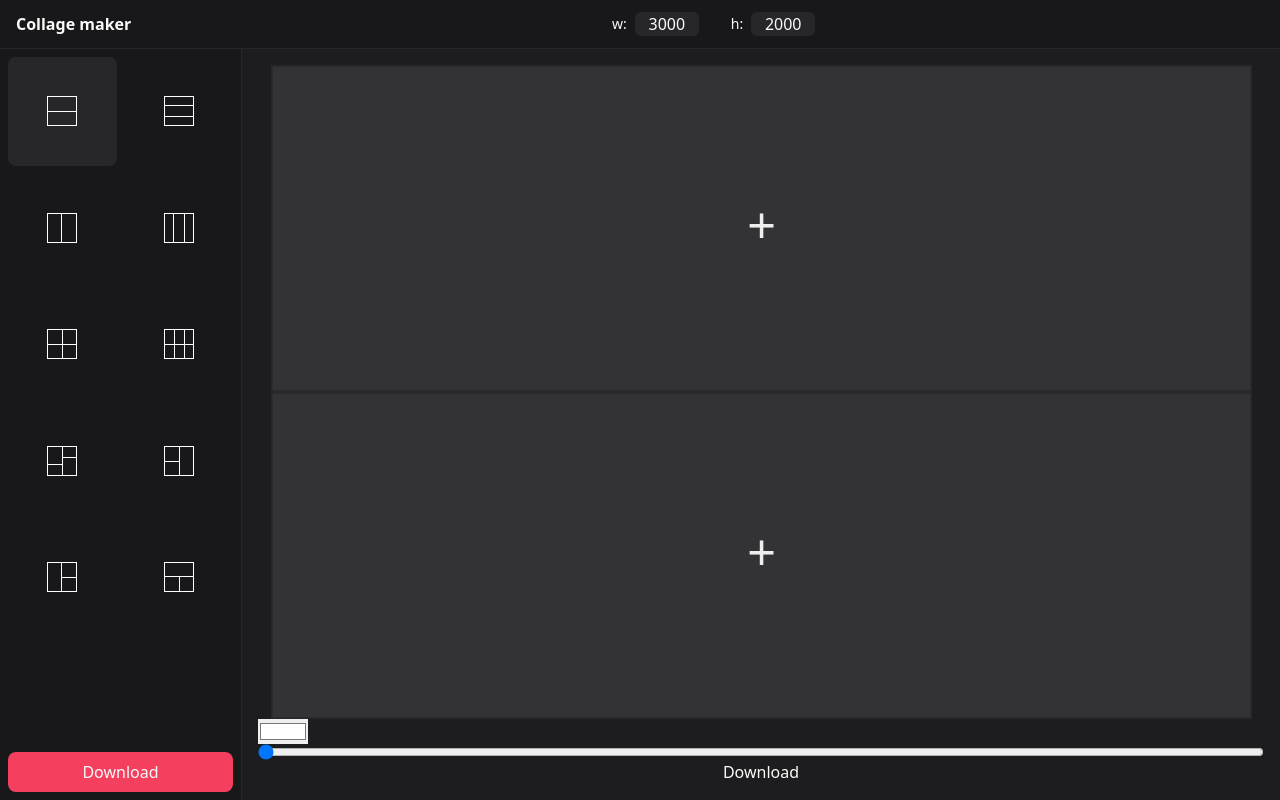
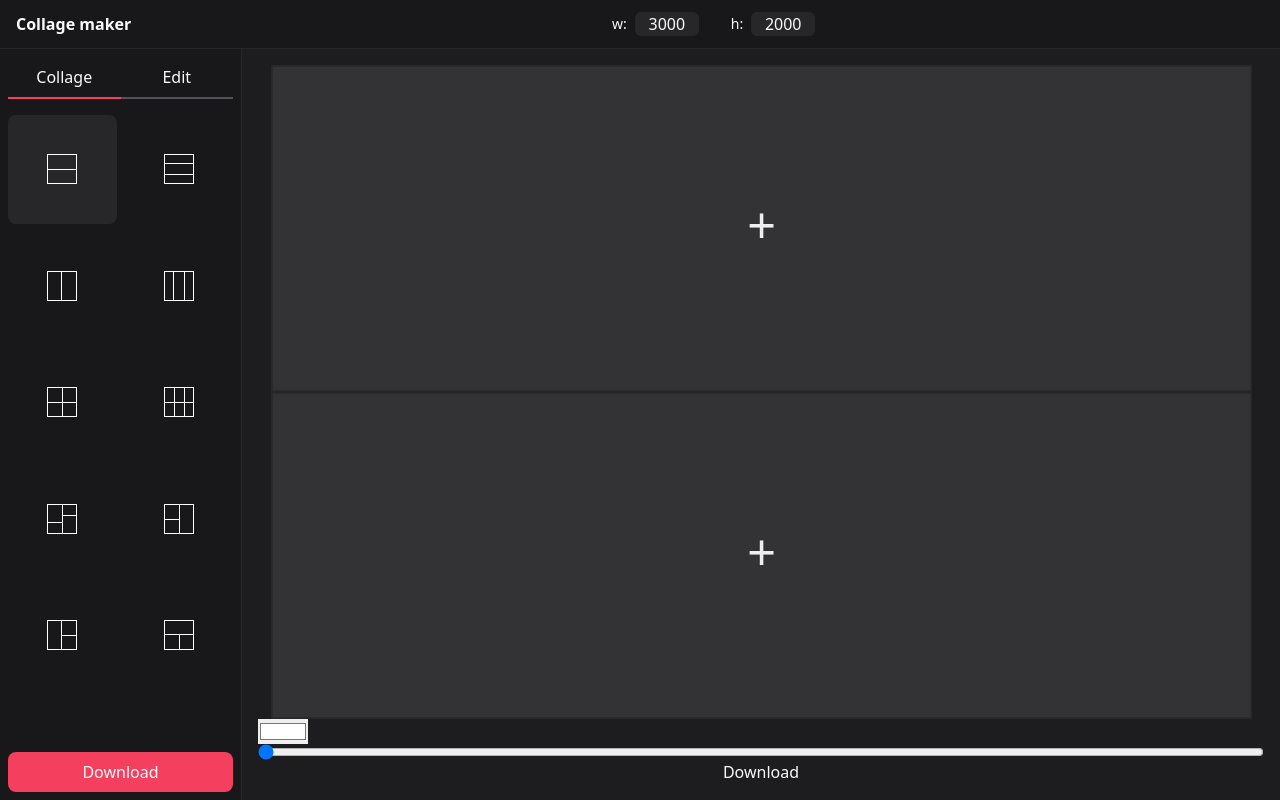
Before and after one commit to lionpuro/collage-maker, a SvelteKit app: page / in a window 1280 px wide. Built offline with nearby package versions, Linux system fonts and the light colour scheme.

Commit message:
refactor: move panel tabs to parent component for easier composition

```diff
--- a/src/lib/components/panel.svelte
+++ b/src/lib/components/panel.svelte
@@ -1,24 +1,38 @@
 <script lang="ts">
-	import { collage_templates } from "$lib/constants";
+	import type { Snippet } from "svelte";
 	let {
-		selectedTemplate,
-		selectTemplate,
-	}: { selectedTemplate: number; selectTemplate: (i: number) => void } = $props();
+		collageTab,
+		editTab,
+	}: {
+		collageTab: Snippet;
+		editTab: Snippet;
+	} = $props();
+	let currentTab = $state<"collage" | "edit">("collage");
 </script>
 
-<div class="flex flex-col gap-2 p-2">
-	<div class="flex flex-wrap gap-2 overflow-y-auto lg:content-start">
-		{#each collage_templates as template, index}
-			<button
-				onclick={() => selectTemplate(index)}
-				class="flex items-center justify-center rounded-lg p-4 hover:bg-base-800 hover:bg-opacity-50 max-lg:basis-1/5 lg:aspect-square lg:w-[calc(50%-0.25rem)] {selectedTemplate ===
-					index && 'bg-base-800'}"
-			>
-				<img src={template.icon} alt={template.name} />
-			</button>
-		{/each}
+<div class="flex h-full flex-col gap-2 p-2">
+	<div class="mb-2 flex">
+		<button
+			onclick={() => (currentTab = "collage")}
+			class="basis-1/2 border-b-2 p-2 font-medium
+				{currentTab === 'collage' ? 'border-rose-500' : 'border-base-600'}">
+			Collage
+		</button>
+		<button
+			onclick={() => (currentTab = "edit")}
+			class="basis-1/2 border-b-2 p-2 font-medium
+				{currentTab === 'edit' ? 'border-rose-500' : 'border-base-600'}">
+			Edit
+		</button>
 	</div>
-	<button class="h-fit rounded-lg bg-rose-500 p-2 font-medium lg:mt-auto lg:w-full">
+	{#if currentTab === "collage"}
+		{@render collageTab()}
+	{/if}
+	{#if currentTab === "edit"}
+		{@render editTab()}
+	{/if}
+	<button
+		class="h-fit rounded-lg bg-rose-500 p-2 font-medium lg:mt-auto lg:w-full">
 		Download
 	</button>
 </div>
--- a/src/routes/+page.svelte
+++ b/src/routes/+page.svelte
@@ -2,6 +2,7 @@
 	import Canvas from "$lib/components/canvas.svelte";
 	import Panel from "$lib/components/panel.svelte";
 	import Header from "$lib/components/header.svelte";
+	import { collage_templates } from "$lib/constants";
 	let selectedTemplate = $state<number>(0);
 	let size = $state({ width: 3000, height: 2000 });
 </script>
@@ -37,7 +38,24 @@
 	<div class="flex h-full w-full min-w-0 flex-col bg-[#1d1d20] lg:p-4">
 		<Canvas resolution={size} {selectedTemplate} />
 	</div>
-	<div class="flex border-base-800 bg-base-900 lg:w-[300px] lg:border-r">
-		<Panel {selectedTemplate} selectTemplate={(i) => (selectedTemplate = i)} />
+	<div
+		class="flex flex-col border-base-800 bg-base-900 lg:w-[300px] lg:border-r">
+		<Panel>
+			{#snippet collageTab()}
+				<div class="flex flex-wrap gap-2 overflow-y-auto lg:content-start">
+					{#each collage_templates as template, index}
+						<button
+							onclick={() => (selectedTemplate = index)}
+							class="flex items-center justify-center rounded-lg p-4 hover:bg-base-800 hover:bg-opacity-50 max-lg:basis-1/5 lg:aspect-square lg:w-[calc(50%-0.25rem)] {selectedTemplate ===
+								index && 'bg-base-800'}">
+							<img src={template.icon} alt={template.name} />
+						</button>
+					{/each}
+				</div>
+			{/snippet}
+			{#snippet editTab()}
+				<h2 class="font-semibold">Border</h2>
+			{/snippet}
+		</Panel>
 	</div>
 </div>
```
